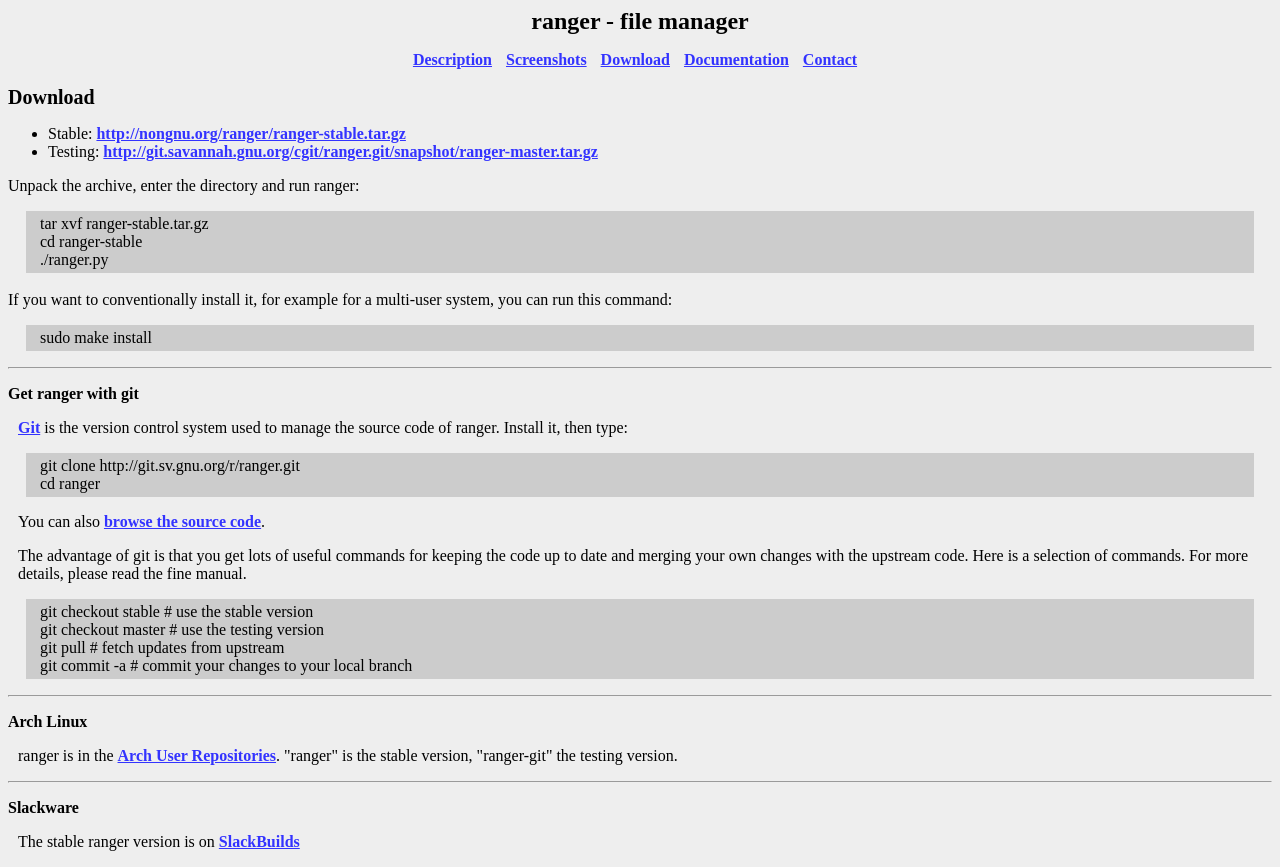
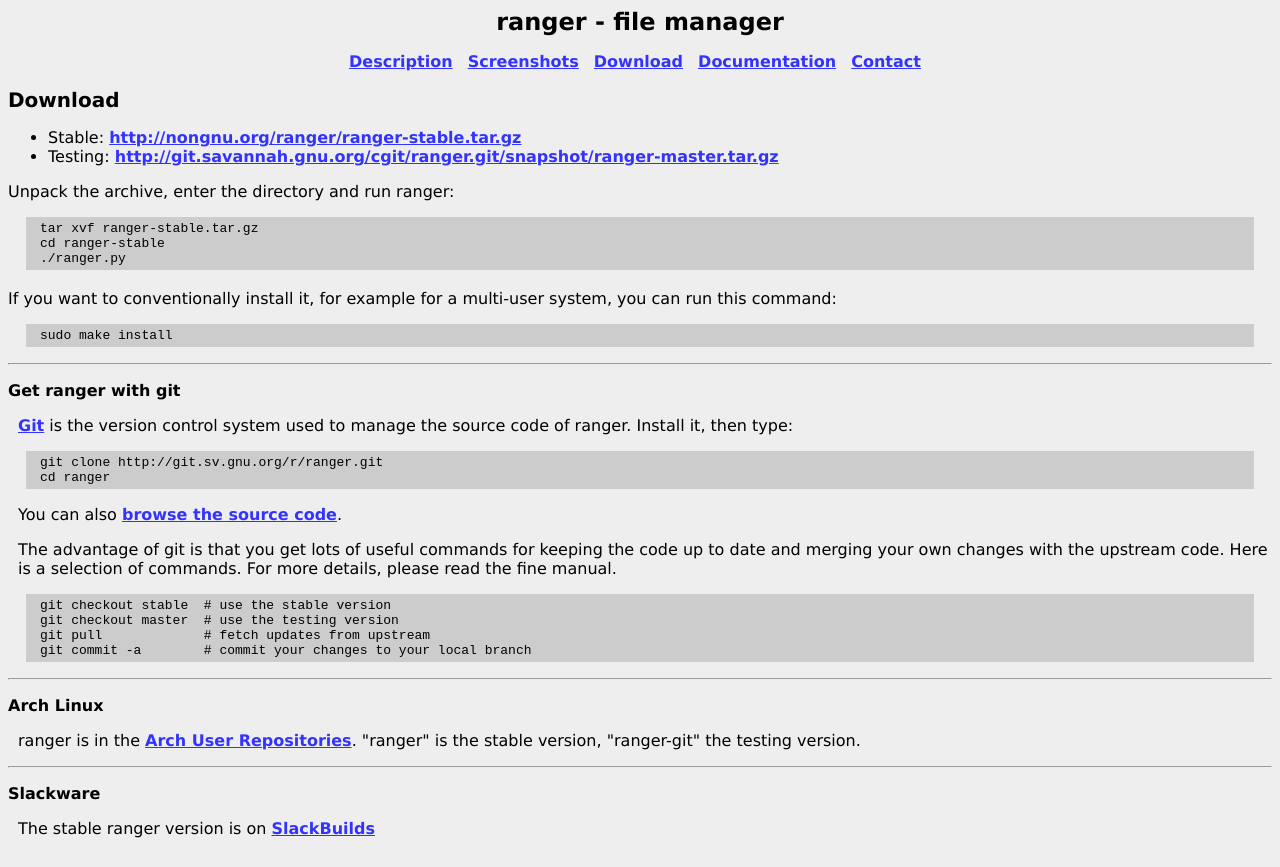
Before and after one commit to ranger/ranger.github.io, a plain HTML site: page download.html in a window 1280 px wide. Drawn offline with Linux system fonts and the light colour scheme.

Commit message:
monospace code blocks

```diff
--- a/download.html
+++ b/download.html
@@ -18,8 +18,8 @@
 <li>Testing: <a href="http://git.savannah.gnu.org/cgit/ranger.git/snapshot/ranger-master.tar.gz">http://git.savannah.gnu.org/cgit/ranger.git/snapshot/ranger-master.tar.gz</a></li>
 </ul>
 Unpack the archive, enter the directory and run ranger:</p>
-<p><div class="code">tar xvf ranger-stable.tar.gz<br />
-cd ranger-stable<br />
+<p><div class="code">tar xvf ranger-stable.tar.gz
+cd ranger-stable
 ./ranger.py</div>
 <br />
 If you want to conventionally install it, for example for a multi-user system, you can run this command:</p>
@@ -27,16 +27,14 @@ If you want to conventionally install it, for example for a multi-user system, y
 <p><hr /></p>
 <p><h3>Get ranger with git</h3></p>
 <p><a href="http://git-scm.com">Git</a> is the version control system used to manage the source code of ranger.  Install it, then type:</p>
-<p><div class="code">git clone http://git.sv.gnu.org/r/ranger.git<br />
-cd ranger
-</div></p>
+<p><div class="code">git clone http://git.sv.gnu.org/r/ranger.git
+cd ranger</div></p>
 <p>You can also <a href="http://git.savannah.gnu.org/cgit/ranger.git">browse the source code</a>.</p>
 <p>The advantage of git is that you get lots of useful commands for keeping the code up to date and merging your own changes with the upstream code.  Here is a selection of commands.  For more details, please read the fine manual.</p>
-<p><div class="code">git checkout stable # use the stable version<br />
-git checkout master # use the testing version<br />
-git pull # fetch updates from upstream<br />
-git commit -a # commit your changes to your local branch
-</div></p>
+<p><div class="code">git checkout stable  # use the stable version
+git checkout master  # use the testing version
+git pull             # fetch updates from upstream
+git commit -a        # commit your changes to your local branch</div></p>
 <p><hr /></p>
 <p><h3>Arch Linux</h3></p>
 <p>ranger is in the <a href="http://aur.archlinux.org/packages.php?K=ranger">Arch User Repositories</a>. "ranger" is the stable version, "ranger-git" the testing version.</p>
--- a/ranger.css
+++ b/ranger.css
@@ -1,5 +1,6 @@
 body {
 	background: #EEEEEE;
+	font-family: Bitstream Vera Sans, Verdana;
 }
 h1 {
   text-align: center;
@@ -33,7 +34,10 @@ div.code {
 	padding: 4px 14px;
   margin-left: 18px;
   margin-right: 18px;
+	font-family: monospace;
+  white-space: pre;
 }
 p {
   padding-left: 10px;
+	font-family: Bitstream Vera Sans, Verdana;
 }
```
